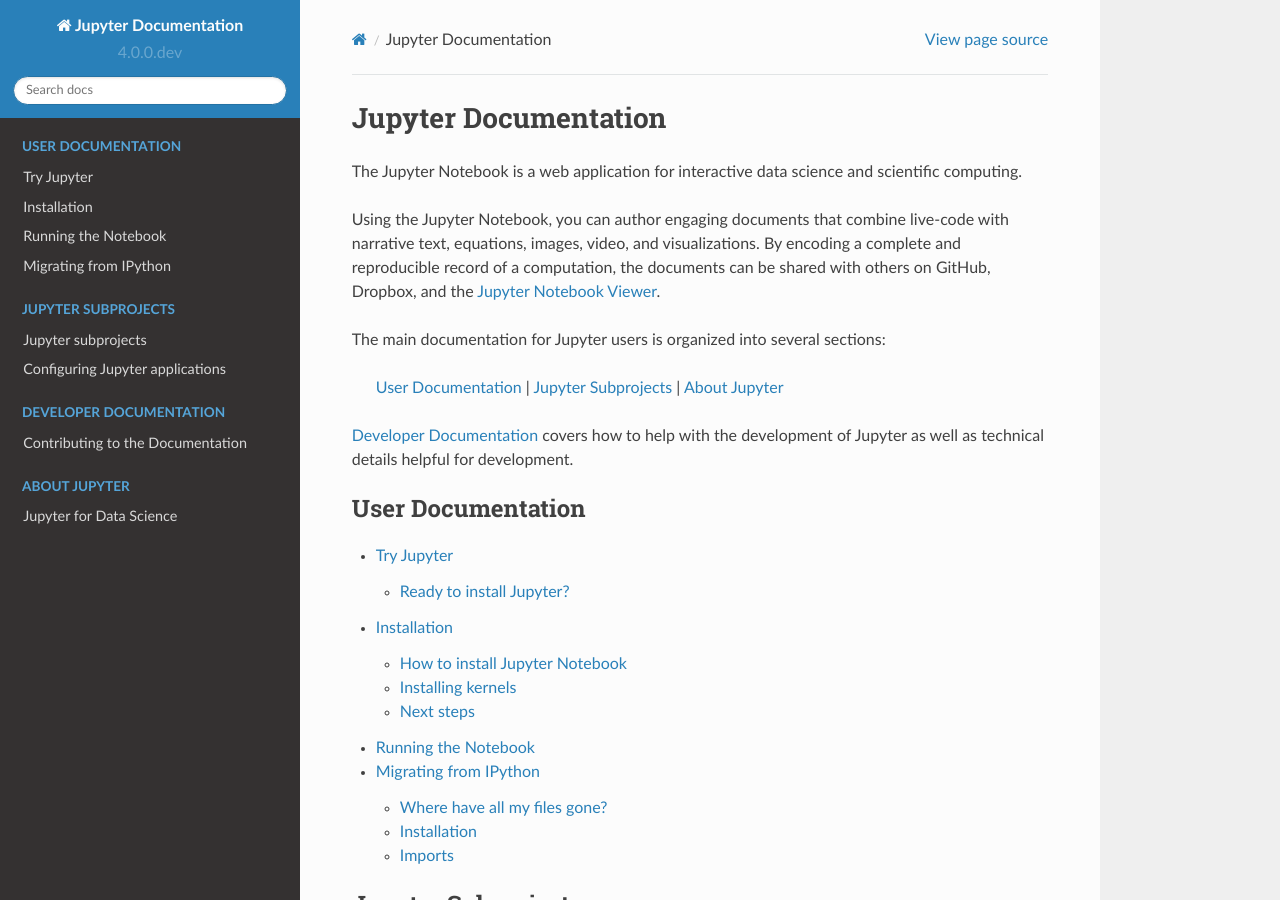
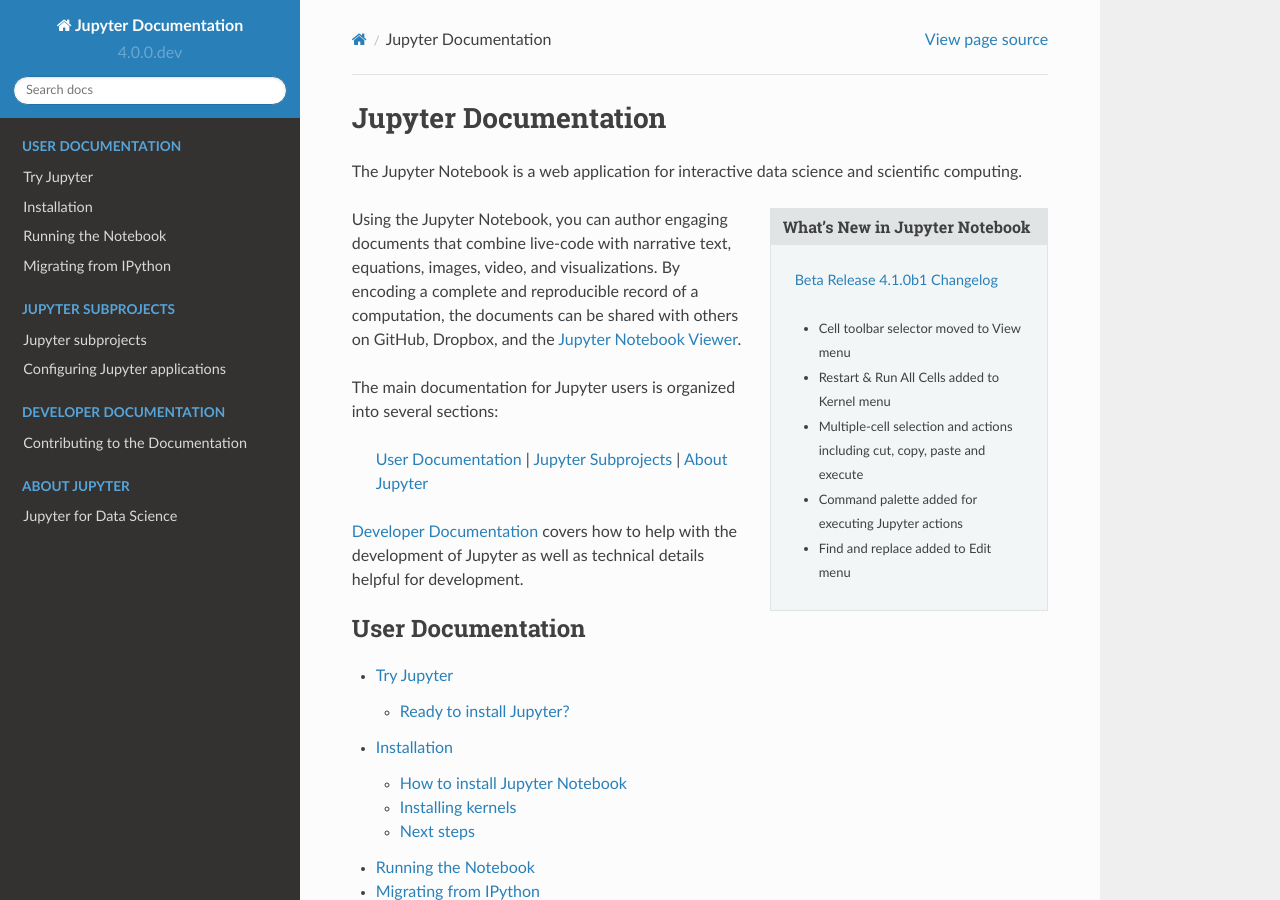
Before and after one commit to jupyter/jupyter, a Sphinx documentation site: the page built from docs/source/index.rst, in a window 1280 px wide and 900 px high. Built offline with Sphinx 7.4.7 and the Read the Docs theme 2.0.0, drawn with Linux system fonts in a browser that asks for light colours; pages that are not in the unit, such as notebooks, are missing from menus.

Commit message:
Add sidebar box on new release

```diff
--- a/docs/source/index.rst
+++ b/docs/source/index.rst
@@ -7,6 +7,15 @@
 
 The Jupyter Notebook is a web application for interactive data science and
 scientific computing.
+
+.. sidebar:: What's New in Jupyter Notebook
+   :subtitle: `Beta Release 4.1.0b1 Changelog <https://jupyter-notebook.readthedocs.org/en/latest/changelog.html#id1>`_
+
+   - Cell toolbar selector moved to View menu
+   - Restart & Run All Cells added to Kernel menu
+   - Multiple-cell selection and actions including cut, copy, paste and execute
+   - Command palette added for executing Jupyter actions
+   - Find and replace added to Edit menu
 
 Using the Jupyter Notebook, you can author engaging
 documents that combine live-code with narrative text, equations, images, video,
```
